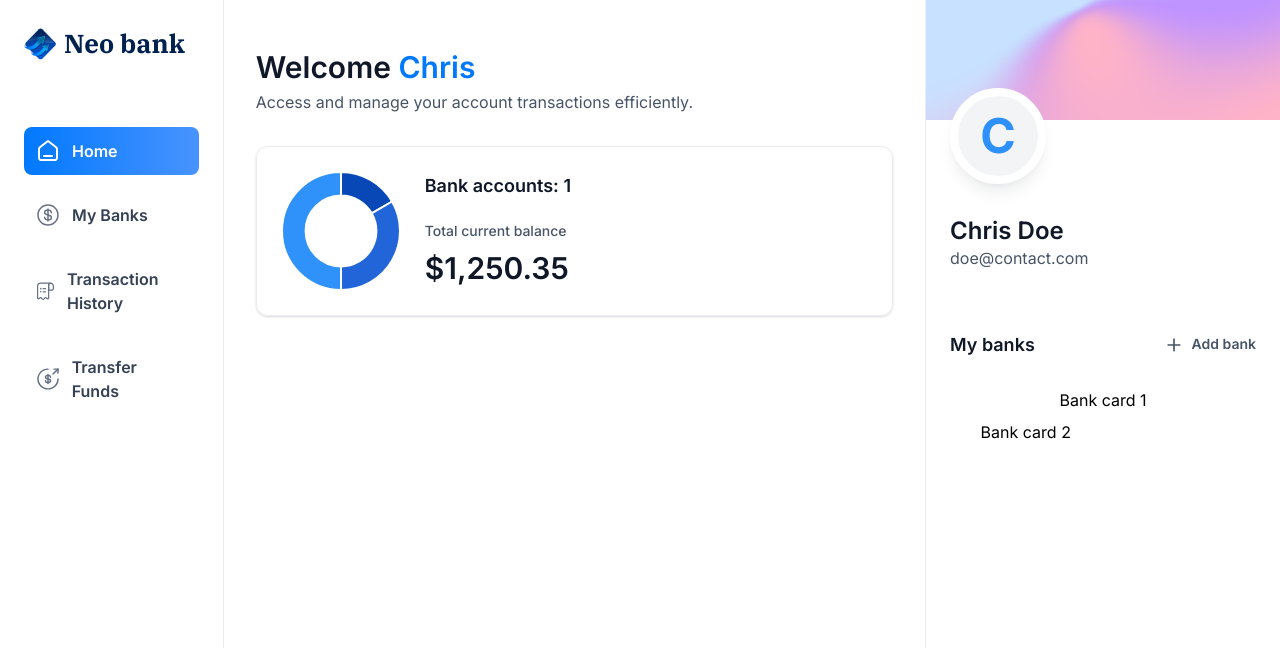
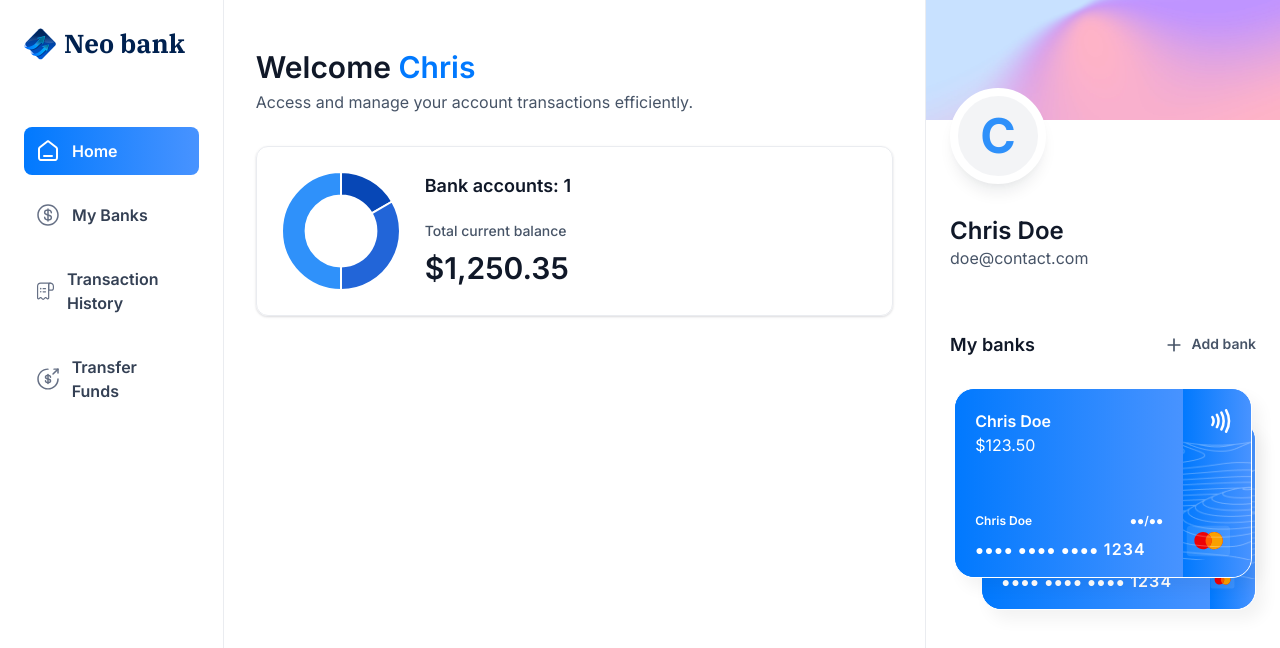
Before and after one commit to ChrisJoshRoberts/neo-bank, a Next.js app: page / in a window 1280 px wide. Shown: the top 648 px of the page. Built offline with nearby package versions, Linux system fonts and the light colour scheme.

Commit message:
compleated right sidebar

```diff
--- a/app/(root)/page.tsx
+++ b/app/(root)/page.tsx
@@ -25,7 +25,7 @@
       <RightSidebar
         user={loggedIn}
         transactions={[]}
-        banks={[{}, {}]}
+        banks={[{currentBalance:123.50}, {currentBalance: 1000.85}]}
       />
     </section>
   )
--- /dev/null
+++ b/components/BankCard.tsx
@@ -0,0 +1,60 @@
+import React from 'react'
+import Link from 'next/link'
+import { formatAmount } from '@/lib/utils'
+import Image from 'next/image'
+
+const BankCard = ({account, userName, showBalance = true}: CreditCardProps  ) => {
+  return (
+    <div className='flex flex-col'>
+      <Link className='bank-card' href='/'>
+        <div className="bank-card_content">
+          <div>
+            <h1 className='text-16 font-semibold text-white'>
+              {account.name || userName}
+            </h1>
+            <div className="font-ibm-plex-seritf text-white">
+              {formatAmount(account.currentBalance)}
+            </div>
+          </div>
+          <article className='flex flex-col gap-2'>
+            <div className='flex justify-between'>
+              <h1 className='text-12 text-white font-semibold'>
+                {userName}
+              </h1>
+              <h2 className='text-12 text-white font-semibold'>
+              ●●/●●
+              </h2>
+            </div>
+            <p className='text-14 font-semibold tracking-[1.1px] text-white'>
+            ●●●● ●●●● ●●●● <span className='text-16'>{account?.mask ? account.mask : '1234'}</span>
+            </p>
+          </article>
+        </div>
+        <div className="bank-card_icon">
+          <Image
+            src='/icons/Paypass.svg'
+            width={20}
+            height={20}
+            alt="Paypass"
+          />
+          <Image
+            src="/icons/mastercard.svg"
+            width={45 }
+            height={32}
+            alt="Mastercard"
+            className='ml-5'
+          />
+        </div>
+        <Image
+          src="/icons/lines.png"
+          width={316}
+          height={190}
+          alt="Lines"
+          className='absolute top-0 left-0'
+        />
+      </Link>
+    </div>
+  )
+}
+
+export default BankCard
--- a/components/RightSidebar.tsx
+++ b/components/RightSidebar.tsx
@@ -1,6 +1,7 @@
 import React from 'react'
 import Link from 'next/link'
 import Image from 'next/image'
+import BankCard from './BankCard'
 
 const RightSidebar = ({user, transactions,banks}:RightSidebarProps) => {
   return (
@@ -39,11 +40,21 @@
         {banks?.length > 0 && (
           <div className='relative flex flex-1 items-center flex-col justify-center gap-5'>
             <div className="relative z-10">
-              Bank card 1
+              <BankCard
+                key={banks[0].$id}
+                account={banks[0]}
+                userName={`${user.firstName} ${user.lastName}`}
+                showBalance={false}
+              />
             </div>
             {banks[1] && (
               <div className="absolute right-0 top-8 z-0 w-[90%]">
-                Bank card 2
+                <BankCard
+                  key={banks[1].$id}
+                  account={banks[1]}
+                  userName={`${user.firstName} ${user.lastName}`}
+                  showBalance={false}
+                />
               </div>
             )}
           </div>
--- a/components/Sidebar.tsx
+++ b/components/Sidebar.tsx
@@ -25,7 +25,7 @@
         <h1 className='sidebar-logo' >Neo bank</h1>
         </Link>
         {sidebarLinks.map((item) => {
-          const isActive =pathname === item.route || pathname.startsWith(`${item.route}/`);
+          const isActive=pathname === item.route || pathname.startsWith(`${item.route}/`);
           return (
             <Link
               className={cn('sidebar-link',{'bg-bank-gradient': isActive})}
```
